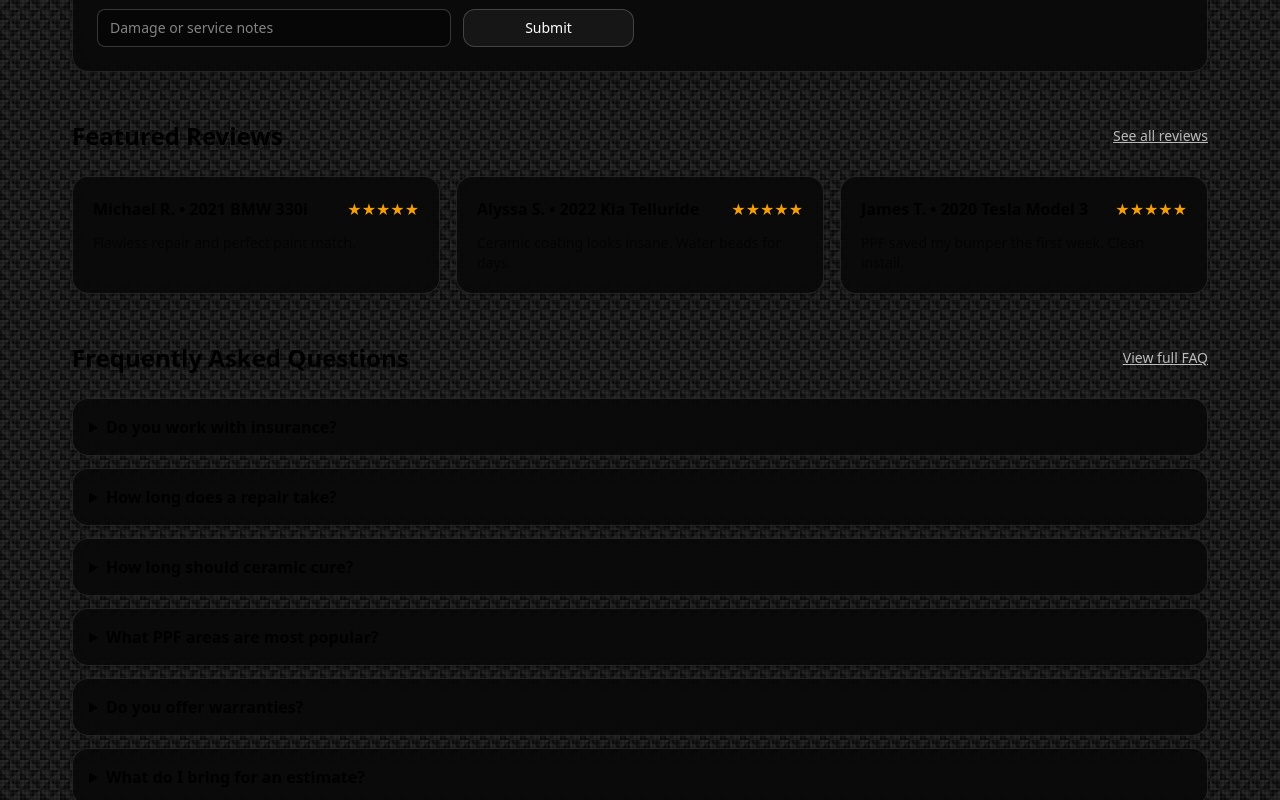
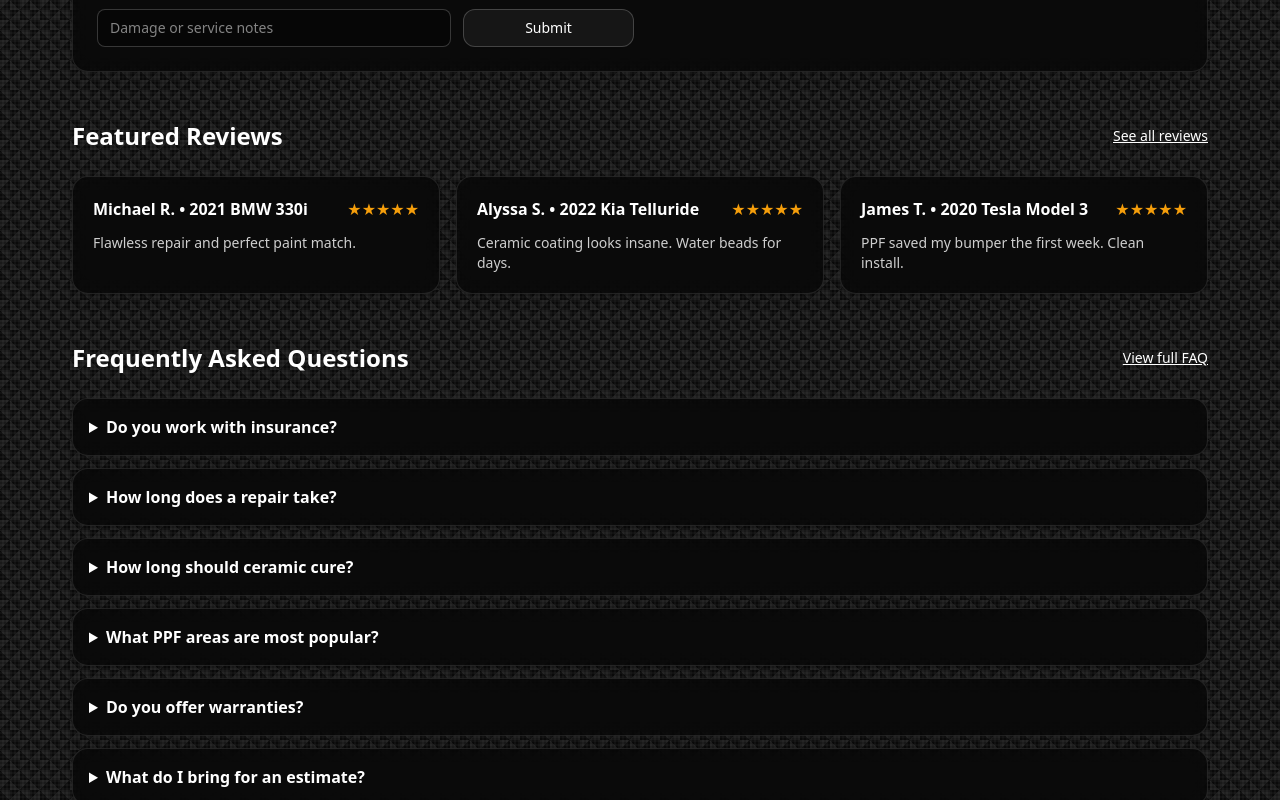
Before and after one commit to tdiorio2323/custom-creations, a Next.js app: page / in a window 1280 px wide. Shown: the part 2240-3040 px from the top of the page. Built offline with nearby package versions, Linux system fonts and the light colour scheme.

Commit message:
Polish reviews/FAQ section contrast

```diff
--- a/app/(site)/page.tsx
+++ b/app/(site)/page.tsx
@@ -73,8 +73,8 @@ export default function HomePage() {
 
       <section className="container mt-12 space-y-6">
         <div className="flex flex-col gap-2 md:flex-row md:items-center md:justify-between">
-          <h2 className="text-2xl font-semibold text-black">Featured Reviews</h2>
-          <Link href="/reviews" className="text-sm text-white/70 underline">
+          <h2 className="text-2xl font-semibold text-white">Featured Reviews</h2>
+          <Link href="/reviews" className="text-sm text-white underline">
             See all reviews
           </Link>
         </div>
@@ -83,8 +83,8 @@ export default function HomePage() {
 
       <section className="container mt-12 space-y-6 pb-16">
         <div className="flex flex-col gap-2 md:flex-row md:items-center md:justify-between">
-          <h2 className="text-2xl font-semibold text-black">Frequently Asked Questions</h2>
-          <Link href="/faq" className="text-sm text-white/70 underline">
+          <h2 className="text-2xl font-semibold text-white">Frequently Asked Questions</h2>
+          <Link href="/faq" className="text-sm text-white underline">
             View full FAQ
           </Link>
         </div>
--- a/components/faq-accordion.tsx
+++ b/components/faq-accordion.tsx
@@ -6,11 +6,11 @@ export default function FaqAccordion({ items }: { items: FaqItem[] }) {
   return (
     <div className="space-y-3">
       {items.map((item) => (
-        <details key={item.q} className="card p-4">
-          <summary className="cursor-pointer text-left text-base font-semibold text-black">
+        <details key={item.q} className="card bg-white/5 border-white/10 text-white p-4">
+          <summary className="cursor-pointer text-left text-base font-semibold">
             {item.q}
           </summary>
-          <p className="mt-2 text-sm text-black/70">{item.a}</p>
+          <p className="mt-2 text-sm text-white/80">{item.a}</p>
         </details>
       ))}
     </div>
--- a/components/review-card.tsx
+++ b/components/review-card.tsx
@@ -8,14 +8,14 @@ interface ReviewCardProps {
 export default function ReviewCard({ name, rating, text, vehicle }: ReviewCardProps) {
   const stars = "★".repeat(Math.round(Math.min(5, Math.max(0, rating)))) + "☆".repeat(Math.max(0, 5 - Math.round(rating)));
   return (
-    <article className="card p-5 space-y-3">
+    <article className="card bg-white/5 border-white/10 text-white p-5 space-y-3">
       <header className="flex items-center justify-between">
-        <span className="font-semibold text-black">{name}{vehicle ? ` • ${vehicle}` : ""}</span>
+        <span className="font-semibold">{name}{vehicle ? ` • ${vehicle}` : ""}</span>
         <span className="text-amber-500" aria-label={`${rating} star review`}>
           {stars}
         </span>
       </header>
-      <p className="text-sm text-black/70">{text}</p>
+      <p className="text-sm text-white/80">{text}</p>
     </article>
   );
 }
--- a/components/reviews-feed.tsx
+++ b/components/reviews-feed.tsx
@@ -28,7 +28,7 @@ export default function ReviewsFeed() {
   }, []);
 
   if (!reviews.length) {
-    return <p className="text-sm text-black/60">Reviews are loading…</p>;
+    return <p className="text-sm text-white/70">Reviews are loading…</p>;
   }
 
   return (
```
